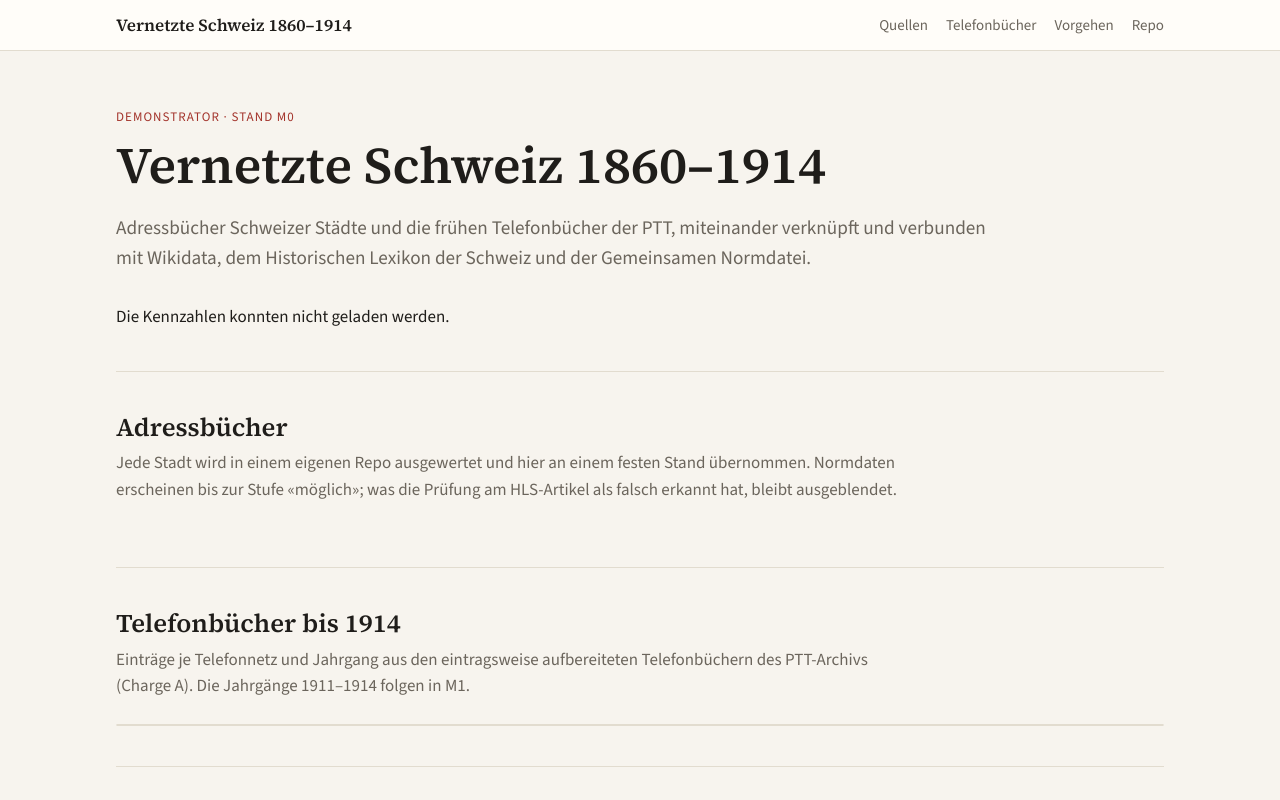
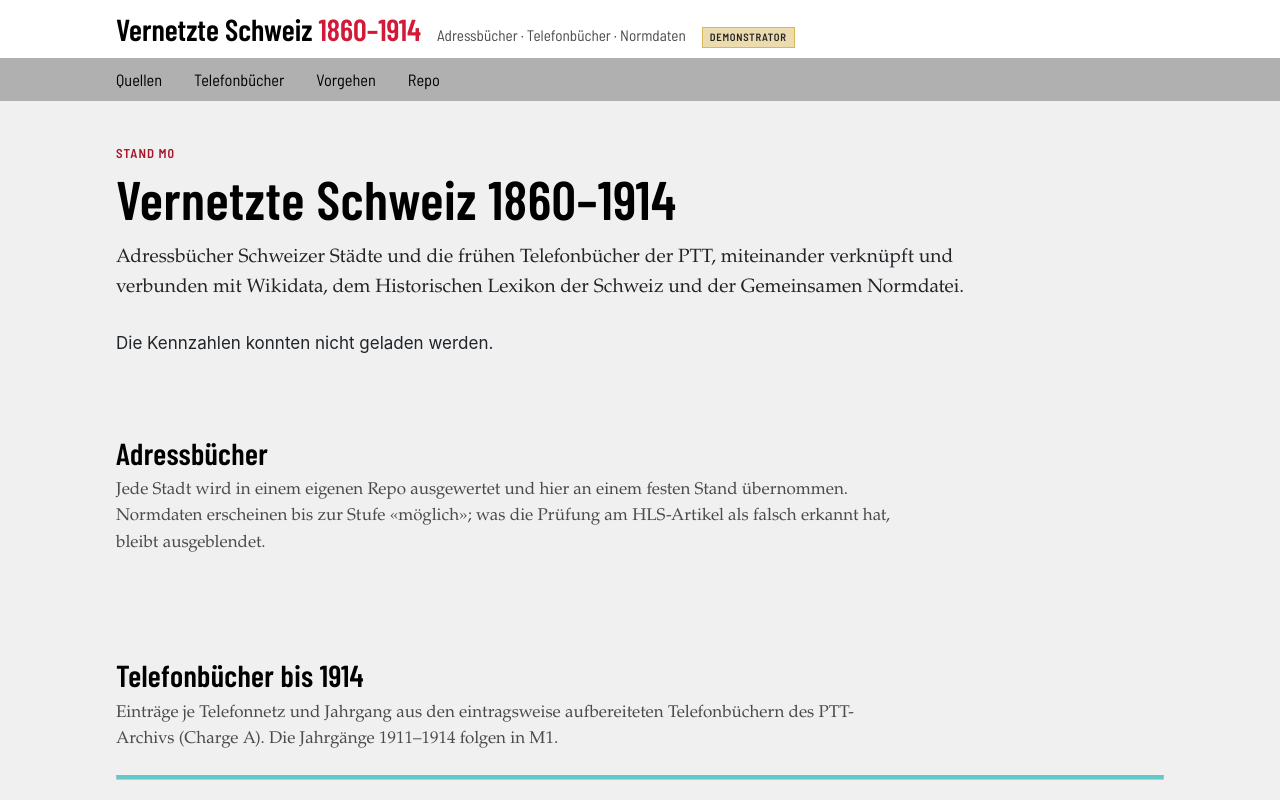
Before and after one commit to thodel/vernetzte-schweiz, a plain HTML site: page site/index.html in a window 1280 px wide. Shown: the top 800 px of the page. Drawn offline with nearby package versions, Linux system fonts and the light colour scheme; no server answers.

Commit message:
Farbkonzept nach dem Swiss History Bot
infoclio-Palette aus ch-h-bot (Akzent #d21938, grauer Grund, weisse Flächen,
graues Menüband, zweifarbige Wortmarke), Barlow (Semi) Condensed selbst gehostet
(OFL), Kategorienfarben: Adressbücher Gold, Telefonbücher Türkis, Normdaten Rosé.
Wie der Bot nur hell; keine Google-Fonts-Anfrage mehr.

Co-Authored-By: Claude Opus 5.5 <noreply@anthropic.com>

```diff
--- a/site/assets/style.css
+++ b/site/assets/style.css
@@ -1,79 +1,131 @@
+/* Farbkonzept nach dem Swiss History Bot (ch-h-bot, swiss-history-bot/app/app.py):
+   die infoclio.ch-Palette mit AA-tauglichen Paarungen. Kräftige Töne tragen Balken und
+   Akzente, nie Grund unter Fliesstext; die -dk-Varianten sind Textfarben (≥ 4.5:1 auf
+   Weiss), die -pale-Varianten Flächen für dunklen Text. Rohe Hex-Werte nur hier.
+   Kategorien: Adressbuch = source (Gold), Telefonbuch = ann (Türkis),
+   Normdaten = pers (Rosé). Wie der Bot nur hell. */
+
+@font-face { font-family: "Barlow Condensed"; font-style: normal; font-weight: 600; font-display: swap;
+  src: url("fonts/barlow-condensed-600-latin.woff2") format("woff2");
+  unicode-range: U+0000-00FF, U+0131, U+0152-0153, U+02BB-02BC, U+02C6, U+02DA, U+02DC, U+0304, U+0308, U+0329, U+2000-206F, U+20AC, U+2122, U+2191, U+2193, U+2212, U+2215, U+FEFF, U+FFFD; }
+@font-face { font-family: "Barlow Condensed"; font-style: normal; font-weight: 600; font-display: swap;
+  src: url("fonts/barlow-condensed-600-latin-ext.woff2") format("woff2");
+  unicode-range: U+0100-02BA, U+02BD-02C5, U+02C7-02CC, U+02CE-02D7, U+02DD-02FF, U+1D00-1DBF, U+1E00-1E9F, U+1EF2-1EFF, U+2020, U+20A0-20AB, U+20AD-20C0, U+2113, U+2C60-2C7F, U+A720-A7FF; }
+@font-face { font-family: "Barlow Semi Condensed"; font-style: normal; font-weight: 400; font-display: swap;
+  src: url("fonts/barlow-semicondensed-400-latin.woff2") format("woff2");
+  unicode-range: U+0000-00FF, U+0131, U+0152-0153, U+02BB-02BC, U+02C6, U+02DA, U+02DC, U+0304, U+0308, U+0329, U+2000-206F, U+20AC, U+2122, U+2191, U+2193, U+2212, U+2215, U+FEFF, U+FFFD; }
+@font-face { font-family: "Barlow Semi Condensed"; font-style: normal; font-weight: 400; font-display: swap;
+  src: url("fonts/barlow-semicondensed-400-latin-ext.woff2") format("woff2");
+  unicode-range: U+0100-02BA, U+02BD-02C5, U+02C7-02CC, U+02CE-02D7, U+02DD-02FF, U+1D00-1DBF, U+1E00-1E9F, U+1EF2-1EFF, U+2020, U+20A0-20AB, U+20AD-20C0, U+2113, U+2C60-2C7F, U+A720-A7FF; }
+@font-face { font-family: "Barlow Semi Condensed"; font-style: normal; font-weight: 600; font-display: swap;
+  src: url("fonts/barlow-semicondensed-600-latin.woff2") format("woff2");
+  unicode-range: U+0000-00FF, U+0131, U+0152-0153, U+02BB-02BC, U+02C6, U+02DA, U+02DC, U+0304, U+0308, U+0329, U+2000-206F, U+20AC, U+2122, U+2191, U+2193, U+2212, U+2215, U+FEFF, U+FFFD; }
+@font-face { font-family: "Barlow Semi Condensed"; font-style: normal; font-weight: 600; font-display: swap;
+  src: url("fonts/barlow-semicondensed-600-latin-ext.woff2") format("woff2");
+  unicode-range: U+0100-02BA, U+02BD-02C5, U+02C7-02CC, U+02CE-02D7, U+02DD-02FF, U+1D00-1DBF, U+1E00-1E9F, U+1EF2-1EFF, U+2020, U+20A0-20AB, U+20AD-20C0, U+2113, U+2C60-2C7F, U+A720-A7FF; }
+
 :root {
-  --bg: #f7f4ee;
-  --surface: #fffdf9;
-  --ink: #1f1d1a;
-  --muted: #6b655c;
-  --line: #e2dccf;
-  --accent: #a3332b;
-  --heat: 163, 51, 43;
-  --serif: "Source Serif 4", Georgia, serif;
-  --sans: "Source Sans 3", system-ui, sans-serif;
-}
-@media (prefers-color-scheme: dark) {
-  :root:not([data-theme="light"]) {
-    --bg: #171614; --surface: #201f1c; --ink: #ece7de; --muted: #a39b8f;
-    --line: #36332e; --accent: #e07a6f; --heat: 224, 122, 111;
-  }
-}
-:root[data-theme="dark"] {
-  --bg: #171614; --surface: #201f1c; --ink: #ece7de; --muted: #a39b8f;
-  --line: #36332e; --accent: #e07a6f; --heat: 224, 122, 111;
+  --bg:        #f0f0f0;
+  --panel:     #ffffff;
+  --ink:       #212529;
+  --heading:   #000000;
+  --accent:    #d21938;
+  --accent-dk: #a81429;
+  --link:      #2f6ea5;
+  --muted:     #4a4a4a;
+  --border:    #c7c7c3;
+  --nav-grey:  #b0b0b0;
+
+  --cat-source:      #d7b95a;  /* Adressbücher */
+  --cat-source-pale: #ebdbad;
+  --cat-source-dk:   #7a4e14;
+  --cat-ann:         #64c8c8;  /* Telefonbücher */
+  --cat-ann-pale:    #d6eeee;
+  --cat-ann-dk:      #175b5b;
+  --cat-ann-rgb:     23, 91, 91;
+  --cat-pers:        #dc878c;  /* Normdaten */
+  --cat-pers-pale:   #eec3c5;
+  --cat-pers-dk:     #9e323c;
+  --ok:        #2e7d32;
+
+  --font-head:  "Barlow Condensed", "Arial Narrow", Helvetica, sans-serif;
+  --font-nav:   "Barlow Semi Condensed", "Helvetica Neue", Helvetica, sans-serif;
+  --font-serif: "Iowan Old Style", "Palatino", Georgia, serif;
+  --font-ui:    -apple-system, BlinkMacSystemFont, "Segoe UI", Helvetica, Arial, sans-serif;
+  color-scheme: light;
 }
 
 * { box-sizing: border-box; }
-body { margin: 0; background: var(--bg); color: var(--ink); font: 17px/1.55 var(--sans); }
-a { color: var(--accent); }
+body { margin: 0; background: var(--bg); color: var(--ink); font: 17px/1.55 var(--font-ui); }
+a { color: var(--link); }
+a:hover { color: var(--accent-dk); }
 .wrap { max-width: 1080px; margin: 0 auto; padding: 0 16px; }
 .muted { color: var(--muted); }
 
-.top { border-bottom: 1px solid var(--line); background: var(--surface); }
-.bar { display: flex; flex-wrap: wrap; gap: 8px 24px; align-items: center; justify-content: space-between; padding-top: 12px; padding-bottom: 12px; }
-.brand { font-family: var(--serif); font-weight: 600; color: var(--ink); text-decoration: none; }
-nav { display: flex; flex-wrap: wrap; gap: 4px 18px; font-size: 15px; }
-nav a { color: var(--muted); text-decoration: none; }
-nav a:hover { color: var(--accent); }
+/* ── Kopf: weisse Zeile mit zweifarbiger Wortmarke, darunter das graue Menüband ── */
+.top { background: var(--panel); }
+.top .row { display: flex; flex-wrap: wrap; align-items: baseline; gap: 4px 16px; padding-top: 14px; padding-bottom: 10px; }
+.brand { font: 600 1.9rem/1 var(--font-head); color: var(--heading); text-decoration: none; white-space: nowrap; }
+.brand .accent { color: var(--accent); }
+.tagline { font-family: var(--font-nav); color: var(--muted); font-size: .95rem; }
+.badge-alpha { display: inline-block; background: var(--cat-source-pale); border: 1px solid var(--cat-source); color: var(--ink);
+  font: 600 .66rem/1.4 var(--font-nav); letter-spacing: .07em; text-transform: uppercase; padding: 2px 7px; }
+.band { background: var(--nav-grey); }
+.band nav { display: flex; flex-wrap: wrap; }
+.band a { font-family: var(--font-nav); font-size: 1.02rem; color: #000; text-decoration: none; padding: 9px 16px; }
+.band a:first-child { margin-left: -16px; }
+.band a:hover { color: var(--accent-dk); background: rgba(255, 255, 255, .45); }
 
-h1, h2, h3 { font-family: var(--serif); font-weight: 600; line-height: 1.2; }
-h1 { font-size: clamp(2rem, 5vw, 3.2rem); margin: 0 0 16px; }
-h2 { font-size: 1.6rem; margin: 0 0 8px; }
-section { padding: 40px 0; border-bottom: 1px solid var(--line); }
-section:last-child { border-bottom: 0; }
-.hero { padding-top: 56px; }
-.kicker { text-transform: uppercase; letter-spacing: .08em; font-size: 13px; color: var(--accent); margin: 0 0 8px; }
-.lead { font-size: 1.2rem; max-width: 46em; color: var(--muted); margin: 0 0 32px; }
-.intro { max-width: 46em; color: var(--muted); margin: 0 0 24px; }
+h1, h2, h3 { font-family: var(--font-head); font-weight: 600; color: var(--heading); letter-spacing: .01em; line-height: 1.1; }
+h1 { font-size: clamp(2.2rem, 6vw, 3.4rem); margin: 0 0 14px; }
+h2 { font-size: 1.9rem; margin: 0 0 8px; }
+section { padding: 40px 0; }
+.hero { padding-top: 44px; }
+.kicker { font: 600 .8rem/1.4 var(--font-nav); text-transform: uppercase; letter-spacing: .08em; color: var(--accent-dk); margin: 0 0 6px; }
+.lead { font-family: var(--font-serif); font-size: 1.2rem; max-width: 46em; color: var(--ink); margin: 0 0 28px; }
+.intro { font-family: var(--font-serif); max-width: 46em; color: var(--muted); margin: 0 0 22px; }
 
+/* ── Kennzahlen: weisse Kacheln mit Kategorienbalken ── */
 .kpis { display: grid; grid-template-columns: repeat(auto-fit, minmax(170px, 1fr)); gap: 12px; margin: 0; }
-.kpis div { background: var(--surface); border: 1px solid var(--line); border-radius: 6px; padding: 14px 16px; }
-.kpis dt { font-size: 14px; color: var(--muted); }
-.kpis dd { margin: 2px 0 0; font: 600 1.8rem/1.1 var(--serif); font-variant-numeric: tabular-nums; }
+.kpis div { background: var(--panel); border: 1px solid var(--border); border-top: 4px solid var(--accent); padding: 12px 16px; }
+.kpis div.cat-source { border-top-color: var(--cat-source); }
+.kpis div.cat-ann { border-top-color: var(--cat-ann); }
+.kpis div.cat-pers { border-top-color: var(--cat-pers); }
+.kpis dt { font-family: var(--font-nav); font-size: .95rem; color: var(--muted); }
+.kpis dd { margin: 2px 0 0; font: 600 2rem/1.1 var(--font-head); color: var(--heading); font-variant-numeric: tabular-nums; }
 
+/* ── Städte ── */
 .cards { display: grid; grid-template-columns: repeat(auto-fit, minmax(300px, 1fr)); gap: 16px; }
-.card { background: var(--surface); border: 1px solid var(--line); border-radius: 6px; padding: 20px; }
-.card h3 { margin: 0 0 4px; font-size: 1.35rem; }
-.card .sub { font-size: 14px; color: var(--muted); margin: 0 0 14px; }
+.card { background: var(--panel); border: 1px solid var(--border); border-left: 6px solid var(--cat-source); padding: 18px 20px; }
+.card h3 { margin: 0 0 2px; font-size: 1.6rem; }
+.card .sub { font-family: var(--font-nav); font-size: .95rem; color: var(--muted); margin: 0 0 12px; }
 .card table { width: 100%; border-collapse: collapse; font-size: 15px; font-variant-numeric: tabular-nums; }
-.card td { padding: 4px 0; border-top: 1px solid var(--line); vertical-align: top; }
+.card td { padding: 4px 0; border-top: 1px solid var(--border); vertical-align: top; }
 .card td:last-child { text-align: right; }
+.card tr.auth td:first-child { color: var(--cat-pers-dk); }
 .vols { display: flex; flex-wrap: wrap; gap: 6px; margin: 0 0 14px; }
-.vol { font-size: 13px; border: 1px solid var(--line); border-radius: 99px; padding: 1px 9px; font-variant-numeric: tabular-nums; }
+.vol { font: 600 .85rem/1.5 var(--font-nav); background: var(--cat-source-pale); color: var(--cat-source-dk); padding: 0 9px; font-variant-numeric: tabular-nums; }
 .card .links { margin-top: 14px; font-size: 14px; }
 
-.grid-scroll { overflow-x: auto; border: 1px solid var(--line); border-radius: 6px; background: var(--surface); }
+/* ── Telefonbücher: Netz × Jahrgang, Türkis ── */
+.grid-scroll { overflow-x: auto; border: 1px solid var(--border); border-top: 4px solid var(--cat-ann); background: var(--panel); }
 .heat { border-collapse: collapse; font-size: 12px; font-variant-numeric: tabular-nums; }
 .heat th, .heat td { padding: 4px 5px; text-align: center; white-space: nowrap; }
-.heat thead th { color: var(--muted); font-weight: 400; writing-mode: vertical-rl; transform: rotate(180deg); height: 44px; }
-.heat th.net { text-align: left; position: sticky; left: 0; background: var(--surface); font-weight: 600; writing-mode: horizontal-tb; transform: none; padding-right: 12px; }
-.heat td.cell { min-width: 22px; height: 22px; border: 1px solid var(--surface); }
+.heat thead th { color: var(--muted); font-family: var(--font-nav); font-weight: 400; writing-mode: vertical-rl; transform: rotate(180deg); height: 44px; }
+.heat th.net { text-align: left; position: sticky; left: 0; background: var(--panel); font-family: var(--font-nav); font-weight: 600; font-size: 13px; writing-mode: horizontal-tb; transform: none; padding-right: 12px; }
+.heat td.cell { min-width: 22px; height: 22px; border: 1px solid var(--panel); }
 .heat td.tot { color: var(--muted); padding-left: 10px; text-align: right; }
 
-.steps { list-style: none; padding: 0; margin: 0; display: grid; gap: 8px; }
-.steps li { display: grid; grid-template-columns: 48px 1fr auto; gap: 12px; align-items: baseline; background: var(--surface); border: 1px solid var(--line); border-radius: 6px; padding: 10px 14px; }
-.steps b { font-family: var(--serif); color: var(--accent); }
-.badge { font-size: 12px; border-radius: 99px; padding: 1px 8px; border: 1px solid var(--line); color: var(--muted); }
-.badge.done { border-color: var(--accent); color: var(--accent); }
+/* ── Vorgehen ── */
+.steps { list-style: none; padding: 0; margin: 0; display: grid; gap: 6px; }
+.steps li { display: grid; grid-template-columns: 48px 1fr auto; gap: 12px; align-items: baseline; background: var(--panel); border: 1px solid var(--border); padding: 10px 14px; }
+.steps b { font: 600 1.2rem/1 var(--font-head); color: var(--accent); }
+.badge { font: 600 .72rem/1.5 var(--font-nav); letter-spacing: .05em; text-transform: uppercase; padding: 1px 8px; border: 1px solid var(--border); color: var(--muted); }
+.badge.done { background: #e3f0e4; border-color: var(--ok); color: var(--ok); }
+.badge.next { background: var(--cat-source-pale); border-color: var(--cat-source); color: var(--cat-source-dk); }
 
-.foot { padding-top: 24px; padding-bottom: 48px; font-size: 14px; color: var(--muted); }
+.foot { border-top: 4px solid var(--accent); background: var(--panel); }
+.foot .wrap { padding-top: 20px; padding-bottom: 40px; font-size: 14px; color: var(--muted); }
 @media (max-width: 520px) {
   .steps li { grid-template-columns: 40px 1fr; }
   .steps .badge { grid-column: 2; justify-self: start; }
--- a/site/i18n/de.json
+++ b/site/i18n/de.json
@@ -1,7 +1,9 @@
 {
   "lang": "de",
   "title": "Vernetzte Schweiz 1860–1914",
-  "kicker": "Demonstrator · Stand M0",
+  "kicker": "Stand M0",
+  "tagline": "Adressbücher · Telefonbücher · Normdaten",
+  "badge": "Demonstrator",
   "lead": "Adressbücher Schweizer Städte und die frühen Telefonbücher der PTT, miteinander verknüpft und verbunden mit Wikidata, dem Historischen Lexikon der Schweiz und der Gemeinsamen Normdatei.",
   "nav_sources": "Quellen",
   "nav_phone": "Telefonbücher",
--- a/site/index.html
+++ b/site/index.html
@@ -5,16 +5,17 @@
 <meta name="viewport" content="width=device-width, initial-scale=1">
 <title>Vernetzte Schweiz 1860–1914</title>
 <meta name="description" content="Adressbücher Schweizer Städte und frühe Telefonbücher der PTT, verknüpft mit Wikidata, HLS und GND.">
-<link rel="preconnect" href="https://fonts.googleapis.com">
-<link rel="preconnect" href="https://fonts.gstatic.com" crossorigin>
-<link href="https://fonts.googleapis.com/css2?family=Source+Serif+4:opsz,wght@8..60,400;8..60,600&family=Source+Sans+3:wght@400;600&display=swap" rel="stylesheet">
 <link rel="stylesheet" href="assets/style.css">
 </head>
 <body>
 <header class="top">
-  <div class="wrap bar">
-    <a class="brand" href="./" data-i18n="title">Vernetzte Schweiz 1860–1914</a>
-    <nav>
+  <div class="wrap row">
+    <a class="brand" href="./">Vernetzte Schweiz <span class="accent">1860–1914</span></a>
+    <span class="tagline" data-i18n="tagline"></span>
+    <span class="badge-alpha" data-i18n="badge">Demonstrator</span>
+  </div>
+  <div class="band">
+    <nav class="wrap">
       <a href="#quellen" data-i18n="nav_sources">Quellen</a>
       <a href="#telefon" data-i18n="nav_phone">Telefonbücher</a>
       <a href="#vorgehen" data-i18n="nav_plan">Vorgehen</a>
@@ -49,9 +50,11 @@
   </section>
 </main>
 
-<footer class="wrap foot">
-  <p data-i18n="footer_sources"></p>
-  <p data-i18n="footer_license"></p>
+<footer class="foot">
+  <div class="wrap">
+    <p data-i18n="footer_sources"></p>
+    <p data-i18n="footer_license"></p>
+  </div>
 </footer>
 <script src="assets/app.js"></script>
 </body>
```
Also changed, not shown: site/assets/app.js (+10 -10 lines), site/assets/fonts/barlow-condensed-600-latin-ext.woff2 (added), site/assets/fonts/barlow-condensed-600-latin.woff2 (added), site/assets/fonts/barlow-semicondensed-400-latin-ext.woff2 (added), site/assets/fonts/barlow-semicondensed-400-latin.woff2 (added), site/assets/fonts/barlow-semicondensed-600-latin-ext.woff2 (added), site/assets/fonts/barlow-semicondensed-600-latin.woff2 (added), 1 other file.
